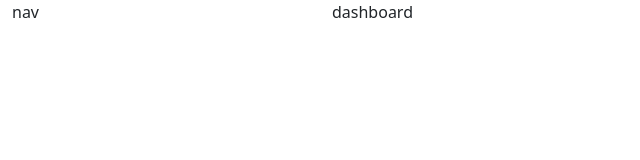
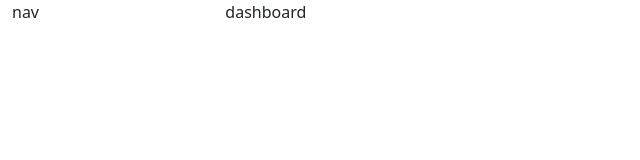
Before and after one commit to elissagit/INM320SDD-FrontendFramework-Grp9, a website: page public/index.html in a window 1280 px wide. Shown: the whole page, without its empty margins (0-640 px from the left). Drawn offline with nearby package versions, Linux system fonts and the light colour scheme.

Commit message:
Update index.html

```diff
--- a/public/index.html
+++ b/public/index.html
@@ -14,7 +14,7 @@
 <body>
     <div class="container-fluid">
         <div class="row">
-          <div class="col-3">
+          <div class="col-2">
             nav
           </div>
           <div class="col">
```
